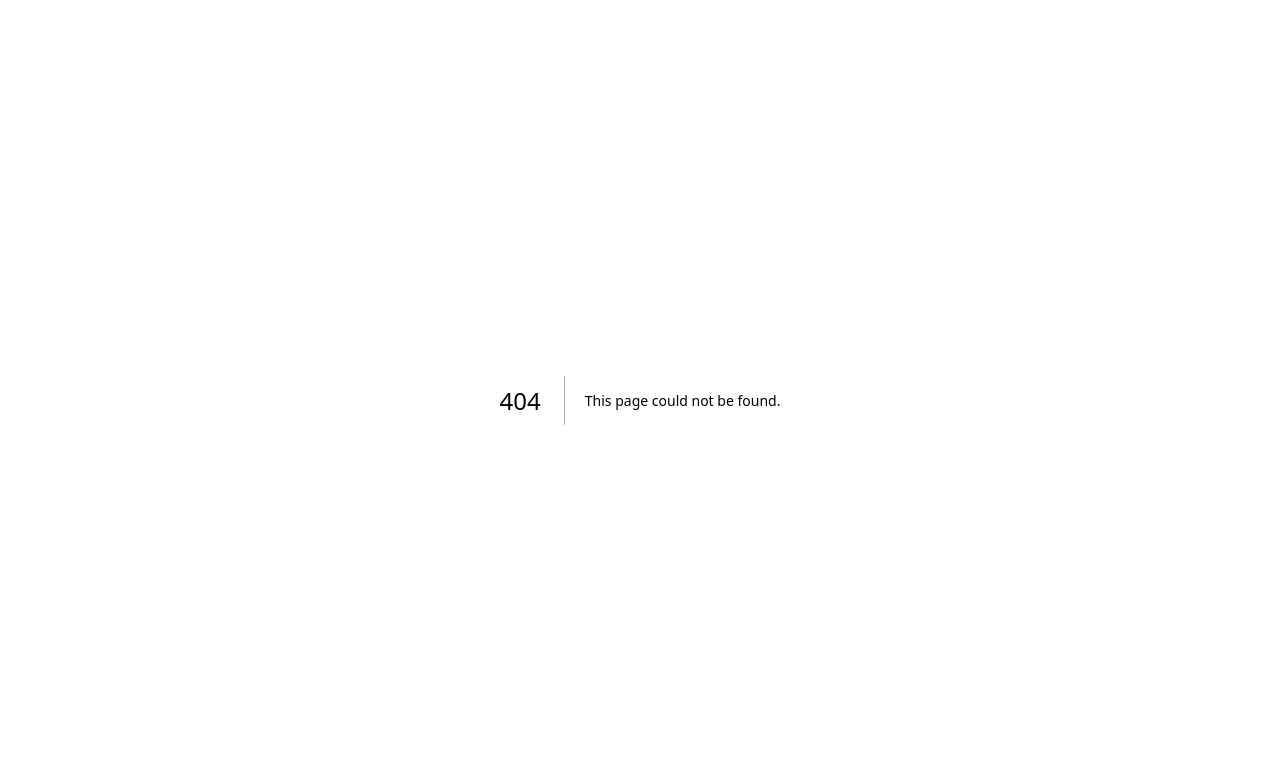
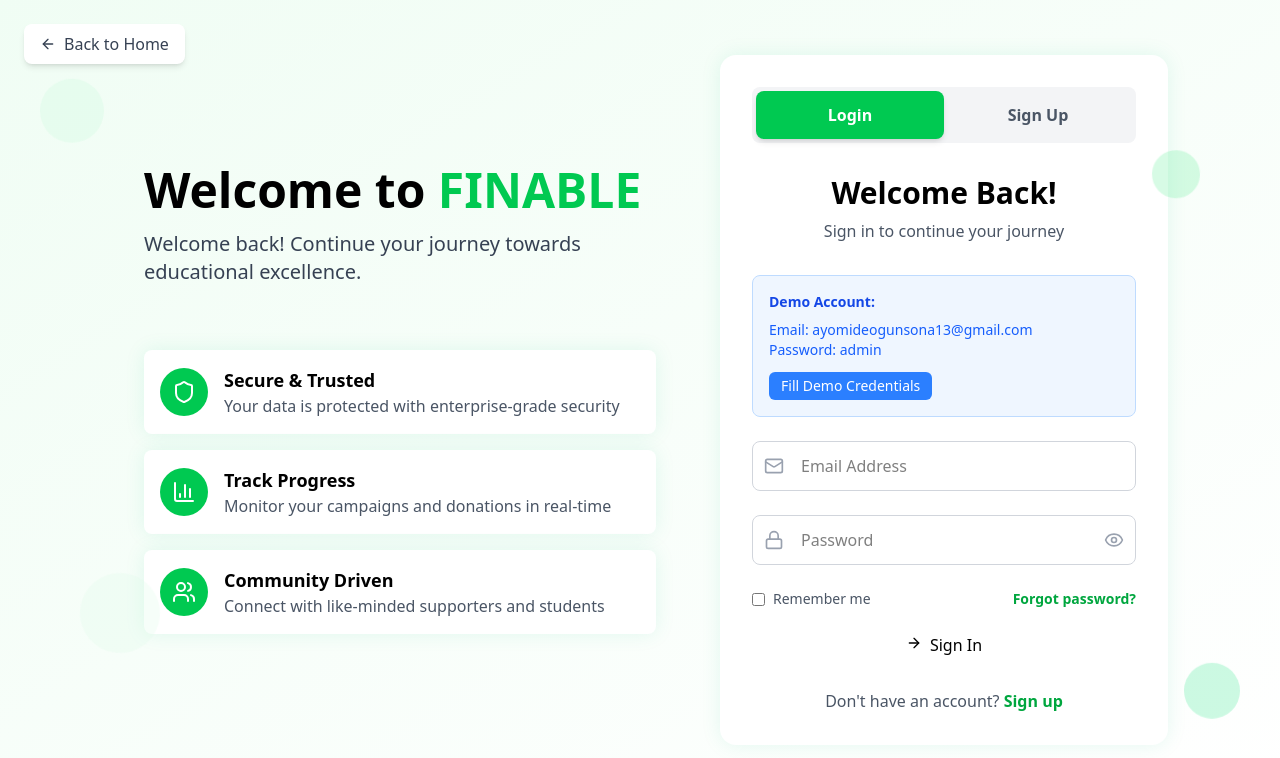
Before and after one commit to Rockstones80/FinableHQ, a Next.js app: page /auth in a window 1280 px wide. Before the commit this address had no page. Shown: the top 758 px of the page. Built offline with nearby package versions, Linux system fonts and the light colour scheme.

Commit message:
second commit

```diff
--- a/src/app/auth/Auth.tsx
+++ b/src/app/auth/Auth.tsx
@@ -1,3 +1,4 @@
+'use client'
 import { useState, useEffect } from "react";
 import {
   ArrowRight,
@@ -17,12 +18,21 @@ import {
 import { useRouter } from "next/navigation";
 import Button from "../../components/ui/Button";
 
+interface FormData {
+  email: string;
+  password: string;
+  confirmPassword: string;
+  fullName: string;
+  phone: string;
+  userType: string;
+}
+
 const AuthPage = () => {
   const [isLogin, setIsLogin] = useState(true);
   const [showPassword, setShowPassword] = useState(false);
   const [isLoading, setIsLoading] = useState(false);
   const [error, setError] = useState("");
-  const [formData, setFormData] = useState({
+  const [formData, setFormData] = useState<FormData>({
     email: "",
     password: "",
     confirmPassword: "",
@@ -32,6 +42,17 @@ const AuthPage = () => {
   });
 
   const router = useRouter();
+
+  // Placeholder authentication functions
+  const login = async (email: string, password: string) => {
+    // TODO: Implement actual authentication
+    return { success: true };
+  };
+
+  const signup = async (formData: FormData) => {
+    // TODO: Implement actual authentication
+    return { success: true };
+  };
 
   // Check URL parameters on component mount to determine initial state
   useEffect(() => {
@@ -45,7 +66,7 @@ const AuthPage = () => {
     }
   }, []);
 
-  const handleInputChange = (e) => {
+  const handleInputChange = (e: React.ChangeEvent<HTMLInputElement>) => {
     setFormData({
       ...formData,
       [e.target.name]: e.target.value,
@@ -87,7 +108,7 @@ const AuthPage = () => {
     return true;
   };
 
-  const handleSubmit = async (e) => {
+  const handleSubmit = async (e: React.FormEvent<HTMLFormElement>) => {
     e.preventDefault();
 
     if (!validateForm()) return;
@@ -135,7 +156,7 @@ const AuthPage = () => {
 
   const handleBackToHome = () => {
     // Navigate back to landing page
-    navigate("/");
+    router.push("/");
   };
 
   const handleDemoLogin = () => {
@@ -482,19 +503,19 @@ const AuthPage = () => {
                 <div className="flex justify-center">
                   <Button
                     type="submit"
-                    icon={ArrowRight}
+                    icon={<ArrowRight className="w-4 h-4" />}
                     className="hover:shadow-lg transform"
                     disabled={isLoading}
-                  >
-                    {isLoading ? (
-                      <div className="flex items-center gap-2">
-                        <div className="animate-spin rounded-full h-4 w-4 border-b-2 border-white"></div>
-                        {isLogin ? "Signing In..." : "Creating Account..."}
-                      </div>
-                    ) : (
-                      <>{isLogin ? "Sign In" : "Create Account"}</>
-                    )}
-                  </Button>
+                    title={
+                      isLoading
+                        ? isLogin
+                          ? "Signing In..."
+                          : "Creating Account..."
+                        : isLogin
+                        ? "Sign In"
+                        : "Create Account"
+                    }
+                  />
                 </div>
 
                 {!isLogin && (
--- /dev/null
+++ b/src/app/auth/page.tsx
@@ -0,0 +1,13 @@
+import React from 'react'
+import AuthPage from './Auth'
+
+const page = () => {
+  return (
+    <div>
+        <AuthPage />
+
+    </div>
+  )
+}
+
+export default page
```
